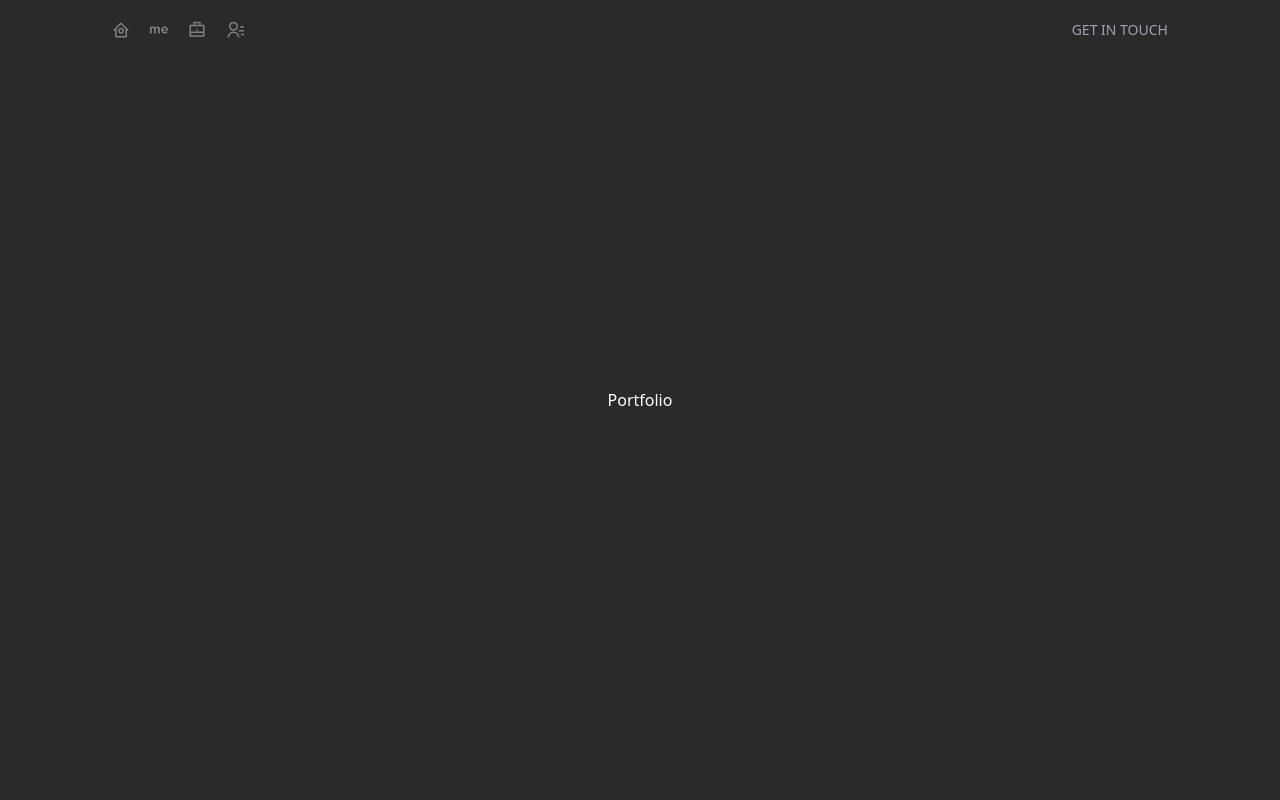
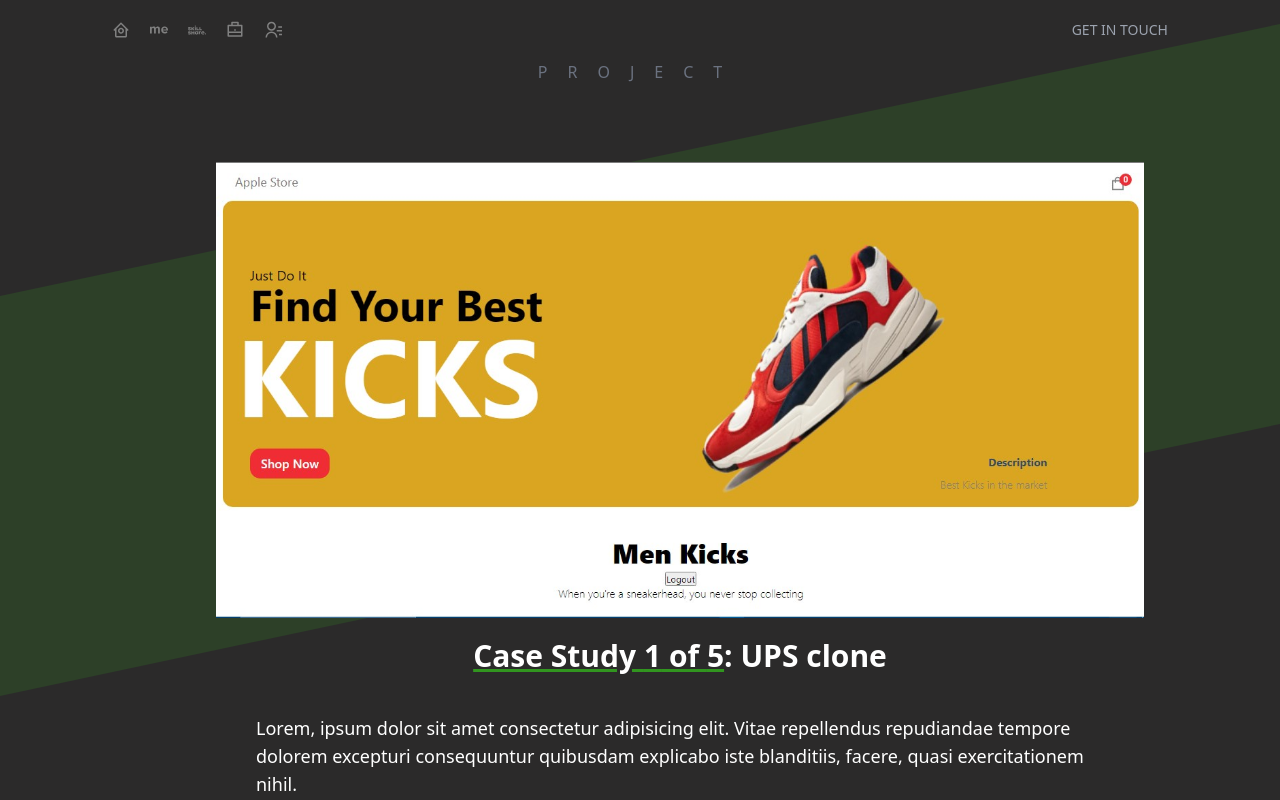
Before and after one commit to ogundelecaleb/portfolio2.0, a Next.js app: page /Portfolio in a window 1280 px wide. Built offline with nearby package versions, Linux system fonts and the light colour scheme.

Commit message:
new commit

```diff
--- a/components/Navbar.tsx
+++ b/components/Navbar.tsx
@@ -1,7 +1,7 @@
 import React from "react";
 import { motion as m } from "framer-motion";
 import { BiUserCircle, BiHomeCircle } from "react-icons/bi";
-import { SiAboutdotme} from "react-icons/si";
+import { SiAboutdotme, SiSkillshare} from "react-icons/si";
 import { RiContactsLine,RiBriefcaseLine} from "react-icons/ri";
 import Link from "next/link";
 
@@ -29,6 +29,10 @@
 
         <Link href="/AboutMe">
         <SiAboutdotme color="gray" />
+        </Link>
+
+        <Link href="/Skills">
+        <SiSkillshare color="gray" />
         </Link>
 
         {/* <FcAbout color="white" /> */}
--- /dev/null
+++ b/components/Skill.tsx
@@ -0,0 +1,36 @@
+import React from "react";
+import { motion as m } from "framer-motion";
+
+type Props = {
+  directionLeft?: boolean;
+};
+
+function Skill({ directionLeft }: Props) {
+  return (
+    <div className="group relative flex cursor-pointer">
+      <m.img
+        initial={{
+          x: directionLeft ? -200 : 200,
+          opacity: 0,
+        }}
+        transition={{
+          duration: 1,
+        }}
+        animate={{
+          opacity: 1,
+          x: 0,
+        }}
+        src="./react.png"
+        className="rounded-full border border-gray-500 object-cover w-20 h-20 md:h-24 md:w-24 xl:w-32 xl:h-32
+         filter group-hover:grayscale transition duration-300 ease-in-out"
+      />
+      <div className="absolute opacity-0 group-hover:opacity-80 transition duration-300 ease-in-out group-hover:bg-white w-20 h-20 md:h-24 md:w-24 xl:w-32 xl:h-32 rounded-full">
+        <div className="flex items-center  justify-center h-full">
+            <p className="text-3xl font-bold text-black opacity-100">100%</p>
+        </div>
+      </div>
+    </div>
+  );
+}
+
+export default Skill;
--- a/pages/AboutMe.tsx
+++ b/pages/AboutMe.tsx
@@ -27,7 +27,7 @@
       }}
 
       className=" relative mt-20 flex flex-col  justify-center items-center text-center md:text-left md:flex-row max-w-7xl px-10 mx-auto   ">
-        <h3 className="absolute -top-5 uppercase tracking-[20px] text-grey-500 text-2xl ">
+        <h3 className="absolute -top-5 uppercase tracking-[20px] text-gray-500 text-1xl ">
           About
         </h3>
 
--- a/pages/Portfolio.tsx
+++ b/pages/Portfolio.tsx
@@ -1,24 +1,81 @@
-import React from 'react'
+import React from "react";
 import { motion as m } from "framer-motion";
 
-type Props = {}
+type Props = {};
 
 function Portfolio({}: Props) {
+  const projects = [1, 2, 3, 4, 5];
   return (
     <m.div
-    animate={{ y: "0%" }}
+      animate={{ y: "0%" }}
       exit={{ opacity: 1 }}
       initial={{ y: "100%" }}
       transition={{
         duration: 0.75,
         ease: "easeOut",
-      }} className="absolute top-0 left-0 w-full  h-full bg-[rgb(43,42,42)] text-white ">
-      <div className='h-screen relative flex flex-col  justify-center items-center text-center overflow-hidden'>
-        Portfolio
-      </div>
+      }}
+      className="absolute top-0 left-0 w-full  h-screen bg-[rgb(43,42,42)] text-white  overflow-auto "
+    >
+      <m.div
+        initial={{
+          opacity: 0,
+        }}
+        whileInView={{
+          opacity: 1,
+        }}
+        transition={{
+          duration: 1.5,
+        }}
+        className=" relative mt-20 flex flex-col  justify-center items-center text-center md:text-left md:flex-row max-w-[2000px] px-2 mx-auto xl:px-10 h-full xl:space-y-0   "
+      >
+        <h3 className="absolute -top-5 uppercase tracking-[20px] text-gray-500 text-1xl ">
+          project
+        </h3>
+        <div className=" relative w-full flex overflow-x-scroll overflow-y-hidden snap-x snap-mandatory h-screen z-20">
+          {projects.map((project, i) => (
+            <m.div
+              key={i + 1}
+              className="w-screen h-screen flex-shrink-0 snap-center items-center flex flex-col space-y-5 justify-center p-20 md:p-44"
+            >
+              <m.img
+                initial={{
+                  y: -300,
+                  opacity: 0,
+                }}
+                transition={{
+                  duration: 1.2,
+                }}
+                animate={{
+                  opacity: 1,
+                  y: 0,
+                }}
+                src="./apple_store.jpg"
+                alt=""
+              />
+              <div className="space-y-10 px-0 md:px-10 max-w-5xl">
+                <h3 className="text-3xl font-semibold text-center">
+                  <span className="underline decoration-[#39ff14]/50">
+                    {" "}
+                    Case Study {i + 1} of {projects.length}
+                  </span>
+                  : UPS clone
+                </h3>
 
+                <p className="text-lg text-center md:text-left">
+                  Lorem, ipsum dolor sit amet consectetur adipisicing elit.
+                  Vitae repellendus repudiandae tempore dolorem excepturi
+                  consequuntur quibusdam explicabo iste blanditiis, facere,
+                  quasi exercitationem nihil.
+                </p>
+              </div>
+            </m.div>
+          ))}
+        </div>
+
+        <div className="w-full absolute top-[10%] bg-[#39ff14]/10 left-0 h-[400px] -skew-y-12"></div>
       </m.div>
-  )
+    </m.div>
+  );
 }
 
-export default Portfolio
+export default Portfolio;
--- /dev/null
+++ b/pages/Skills.tsx
@@ -0,0 +1,54 @@
+import React from "react";
+import { motion as m } from "framer-motion";
+import Skill from "../components/Skill"
+
+type Props = {};
+
+function Skills({}: Props) {
+  return (
+    <m.div
+      animate={{ y: "0%" }}
+      exit={{ opacity: 1 }}
+      initial={{ y: "100%" }}
+      transition={{
+        duration: 0.75,
+        ease: "easeOut",
+      }}
+      className="absolute top-0 left-0 w-full  h-screen bg-[rgb(43,43,43)] text-white overflow-hidden  "
+    >
+      <m.div
+        initial={{
+          opacity: 0,
+        }}
+        whileInView={{
+          opacity: 1,
+        }}
+        transition={{
+          duration: 1.5,
+        }}
+        className=" relative mt-20 flex flex-col  justify-center items-center text-center md:text-left md:flex-row max-w-[2000px] px-2 mx-auto xl:px-10 min-h-screen xl:space-y-0   "
+      >
+
+        <h3 className="absolute -top-5 uppercase tracking-[20px] text-gray-500 text-1xl ">
+          Skills
+        </h3>
+        <h3 className="absolute top-2 uppercase tracking-[3px] text-gray-500 text-xs">
+          Hover over a screen for currency proficiency
+        </h3>
+
+        <div className="grid grid-cols-4 gap-5">
+          <Skill/>
+          <Skill/>
+          <Skill/>
+          <Skill/>
+          <Skill/>
+          <Skill/>
+          <Skill/>
+          <Skill/>
+        </div>
+      </m.div>
+    </m.div>
+  );
+}
+
+export default Skills;
```
Also changed, not shown: public/apple_store.jpg (added), public/react.png (added).
